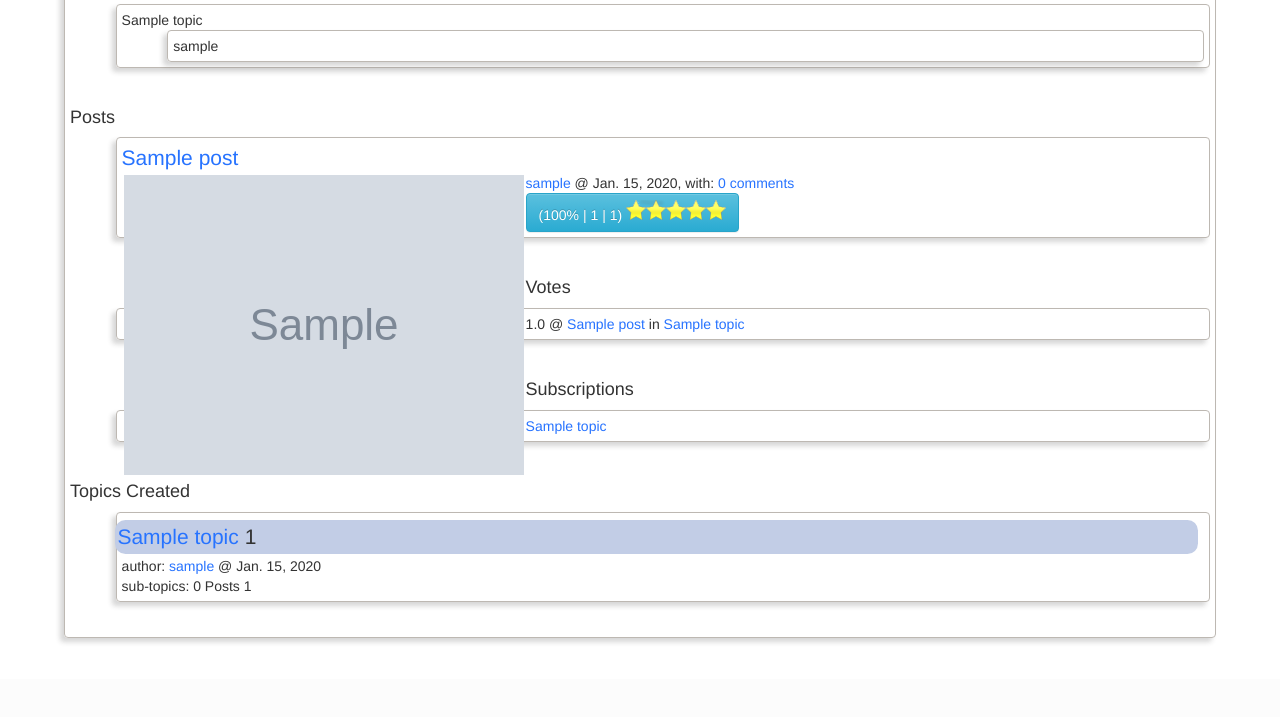
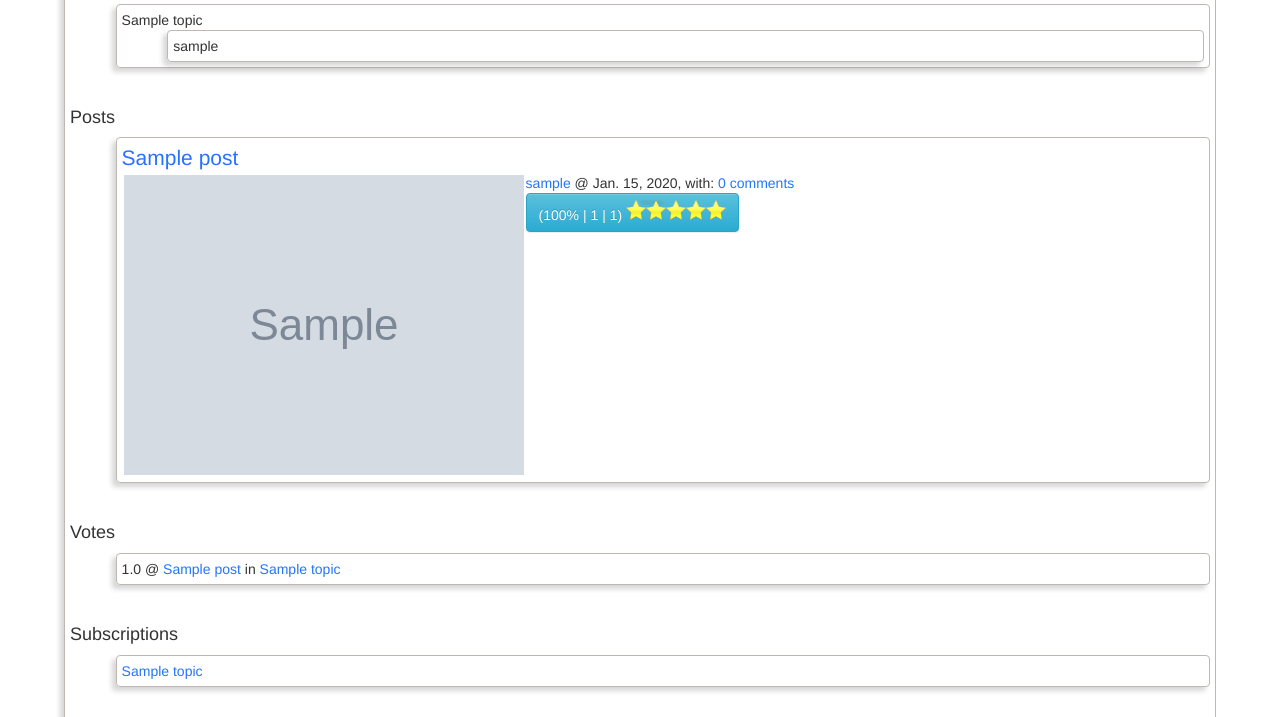
Before and after one commit to chozabu/VoteFlow, a Django app: page /agora/user/1/ in a window 1280 px wide. Shown: the part 358-1075 px from the top of the page. Before the commit the page ends 1001 px from the top, so only its background shows below. Run offline with Django 3.2, Linux system fonts and the light colour scheme; tables that the repository leaves empty hold one stand-in row (values such as "Sample post"); grey boxes marked "Sample" are stand-in pictures; parts of the project's set-up code (start-up, migrations or seed data) failed here and were passed over; some libraries are stand-ins or nearby versions.

Commit message:
style user image a little more

```diff
--- a/agora/static/agora/style.css
+++ b/agora/static/agora/style.css
@@ -16,6 +16,10 @@ h1 span {
 .userimage{
 	float:left;
 	margin: 2px;
+}
+.postminicontent {
+	display:inline-block;
+	text-align: left;
 }
 .topicminititle {
 	font-size: 150%;
--- a/agora/templates/agora/inc_post_mini.html
+++ b/agora/templates/agora/inc_post_mini.html
@@ -4,13 +4,12 @@
 
 <br>
 
-<span>
+<div class="postminicontent">
     {% include "agora/inc_user_micro.html" with user=post.author %}
     @ {{ post.created_at }}, with:
     <a href="/agora/topics/{{ post.topic.id }}/posts/{{ post.id }}/">
     {{ post.post_set.all|length }} comments
         </a>
-</span>
 <br>
         <button title="(average|sum|count)" type="button" class="btn btn-info" data-toggle="collapse" data-target="#{{ post.id }}-post-info">
             ({{ post.liquid_value_percent|floatformat }}% | {{ post.liquid_sum|floatformat }} | {{ post.liquid_vote_count }})
@@ -23,3 +22,4 @@
         full sum: {{ post.liquid_sum|floatformat }} <br>
         full vote count: {{ post.liquid_vote_count }} <br>
         </div>
+</div>
```
